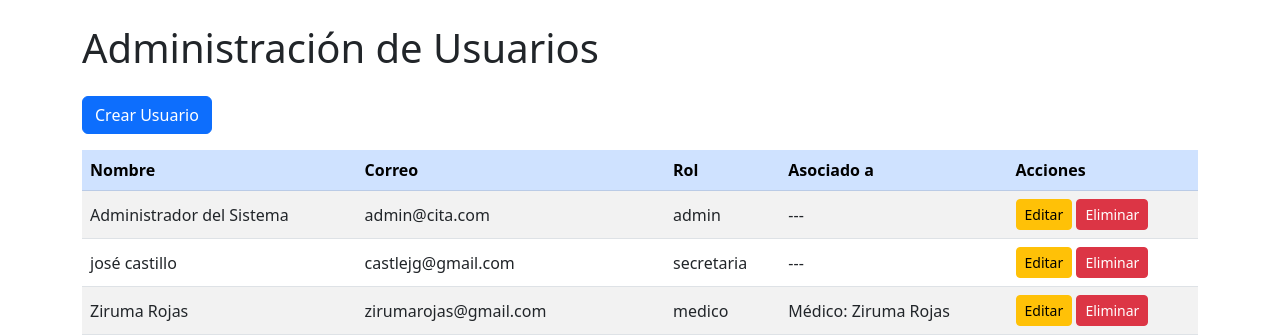
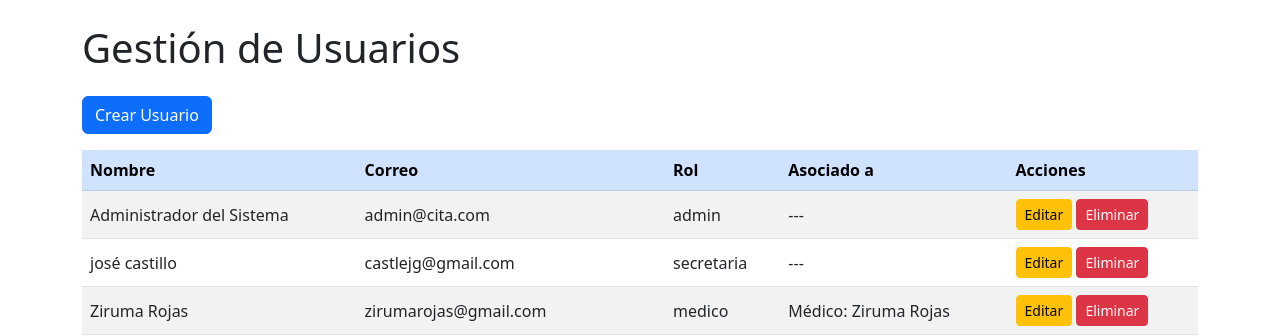
Before and after one commit to castillorojasdiego-create/CitaPlus, a Flask app: page /usuarios in a window 1280 px wide. Shown: the part 56-392 px from the top of the page. Run offline with Flask 3, Linux system fonts and the light colour scheme; a user stored in the database is signed in; data comes from the database, SQL or seed files in the repository.

Commit message:
Update usuarios.html

```diff
--- a/templates/usuarios.html
+++ b/templates/usuarios.html
@@ -4,7 +4,7 @@
 
 {% block content %}
 
-<h1 class="mb-4">Administración de Usuarios</h1>
+<h1 class="mb-4">Gestión de Usuarios</h1>
 
 <a href="{{ url_for('registrar_usuario') }}" class="btn btn-primary mb-3">
     Crear Usuario
```
